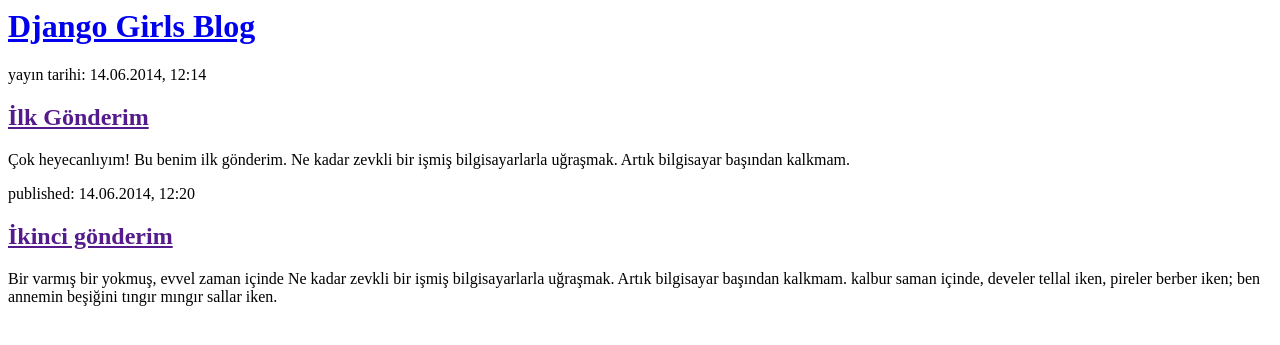
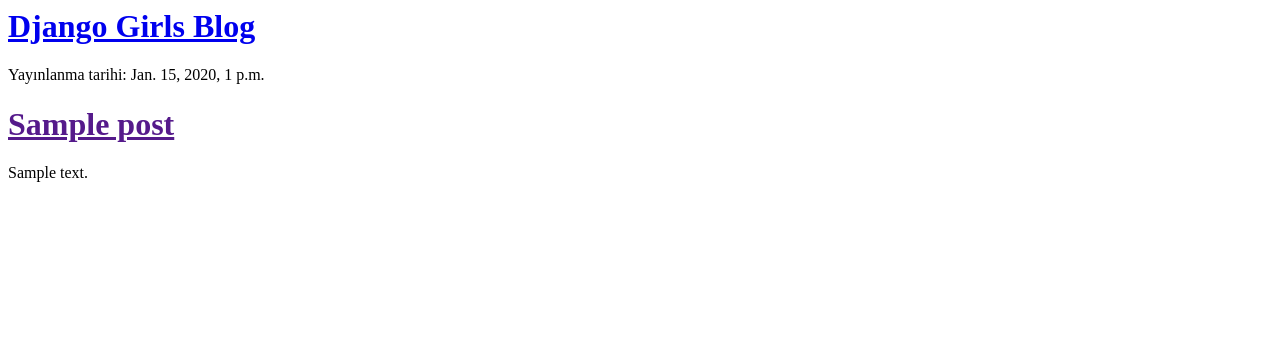
Before and after one commit to betuldoganpinar/my-first-blog, a Django app: template blog/templates/blog/post_list.html in a window 1280 px wide. Shown: the top 345 px of the page. Run offline with Django 3.2, Linux system fonts and the light colour scheme; the template is opened without the code that fills it: values that come from a table or form of the project are taken from there, others are empty; tables that the repository leaves empty hold one stand-in row (values such as "Sample post").

Commit message:
Veritabanından gönderileri göstermek için template'ler değiştirildi.

```diff
--- a/blog/templates/blog/post_list.html
+++ b/blog/templates/blog/post_list.html
@@ -7,16 +7,12 @@
         <div>
             <h1><a href="/">Django Girls Blog</a></h1>
         </div>
+        	{% for post in posts %}
         <div>
-            <p>yayın tarihi: 14.06.2014, 12:14</p>
-            <h2><a href="">İlk Gönderim</a></h2>
-            <p>Çok heyecanlıyım! Bu benim ilk gönderim. Ne kadar zevkli bir işmiş bilgisayarlarla uğraşmak. Artık bilgisayar başından kalkmam. </p>
+			<p>Yayınlanma tarihi: {{ post.published_date }}</p>
+        	<h1><a href="">{{ post.title }}</a></h1>
+        	<p>{{ post.text|linebreaksbr }}</p>
         </div>
-
-        <div>
-            <p>published: 14.06.2014, 12:20</p>
-            <h2><a href="">İkinci gönderim</a></h2>
-            <p>Bir varmış bir yokmuş, evvel zaman içinde Ne kadar zevkli bir işmiş bilgisayarlarla uğraşmak. Artık bilgisayar başından kalkmam. kalbur saman içinde, develer tellal iken, pireler berber iken; ben annemin beşiğini tıngır mıngır sallar iken.</p>
-        </div>
+ {% endfor %}
     </body>
 </html>
--- a/blog/views.py
+++ b/blog/views.py
@@ -1,4 +1,7 @@
 from django.shortcuts import render
+from django.utils import timezone
+from .models import Post
 
 def post_list(request):
-    return render(request, 'blog/post_list.html', {})
+    posts = Post.objects.filter(published_date__lte=timezone.now()).order_by('published_date')
+    return render(request, 'blog/post_list.html', {'posts': posts})
```
